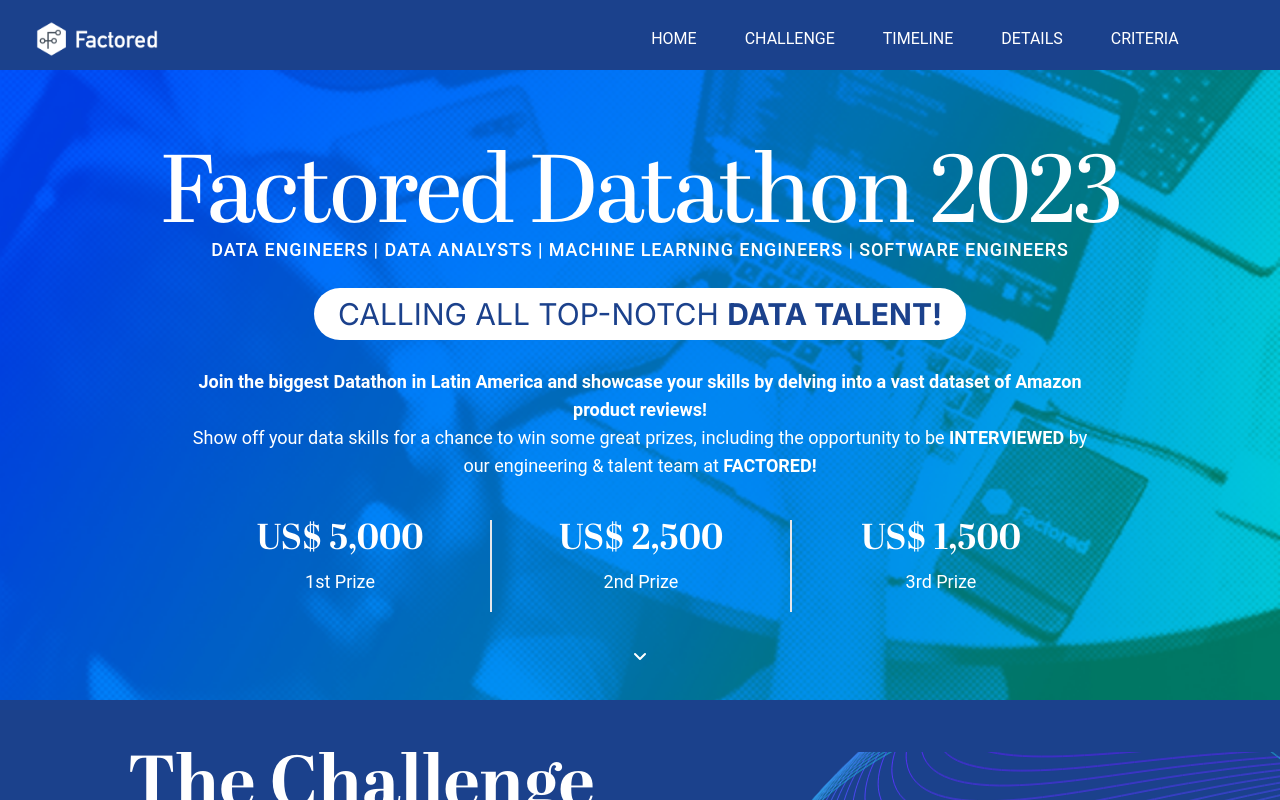
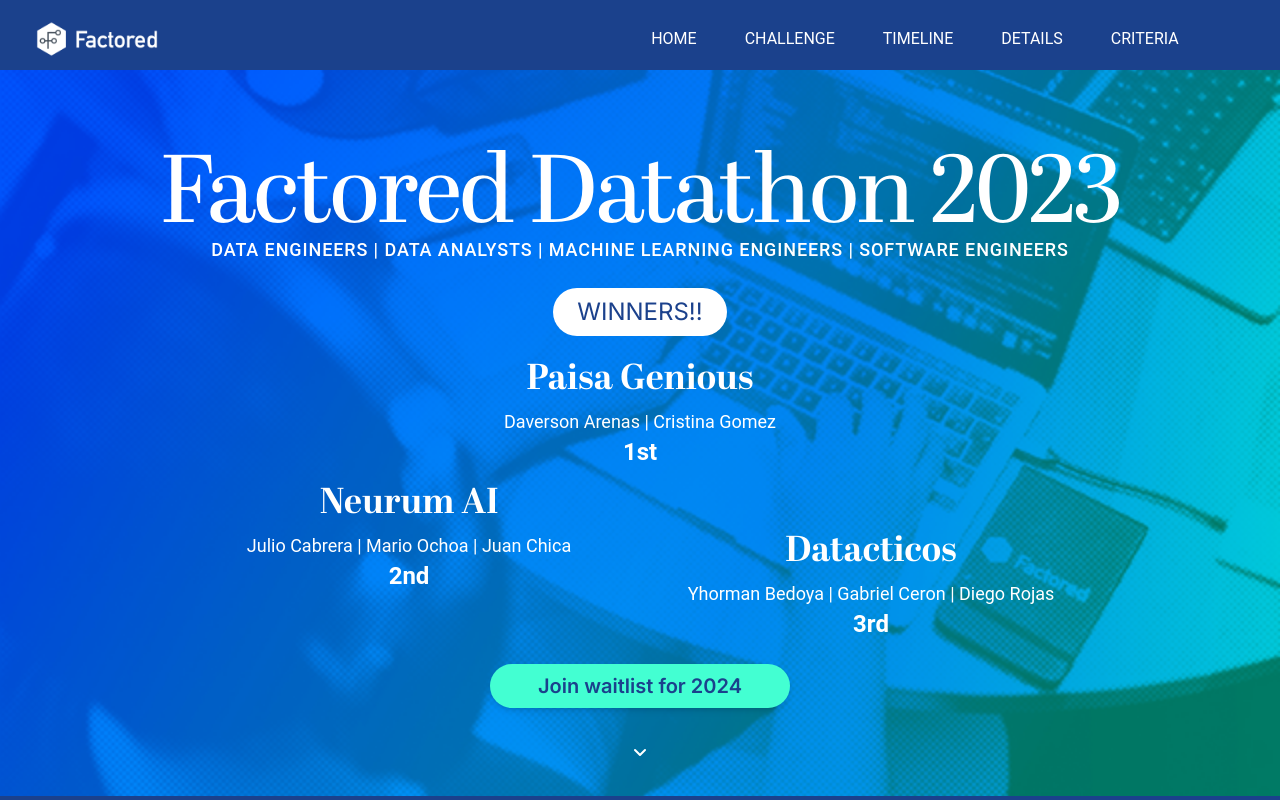
Before and after one commit to Ciroye/hackaton_factored, a Next.js app: page / in a window 1280 px wide. Shown: the top 800 px of the page. Built offline with nearby package versions, Linux system fonts and the light colour scheme.

Commit message:
add winners

```diff
--- a/components/GoogleForm.js
+++ b/components/GoogleForm.js
@@ -12,7 +12,7 @@
     <>
       <BrowserView>
         <a className={className} onClick={handleShow} type="button">
-          Register Now
+          Join waitlist for 2024
         </a>
 
         <Modal show={show} onHide={handleClose} size="lg">
@@ -43,7 +43,7 @@
           type="button"
           target="_blank"
         >
-          Register Now
+          Join waitlist for 2024
         </a>
       </MobileView>
     </>
--- a/components/Hero.js
+++ b/components/Hero.js
@@ -27,56 +27,56 @@
             Software Engineers
           </h4>
           <div className="flex justify-center text-center ">
-            <span className="px-4 py-2 text-3xl uppercase bg-white rounded-full text-second font-robo">
-              Calling all top-notch <strong> data talent!</strong>
+            <span className="px-4 py-2 text-2xl uppercase bg-white rounded-full text-second font-robo">
+              Winners!!
             </span>
           </div>
-          <div className="flex justify-center">
-            <p className="hidden max-w-4xl text-lg text-center text-white align-middle md:block max-auto font-roboto">
-              <br />
-              <span className="font-bold">
-                Join the biggest Datathon in Latin America and showcase your
-                skills by delving into a vast dataset of Amazon product reviews!
-              </span>
-              <br />
-              Show off your data skills for a chance to win some great prizes,
-              including the opportunity to be
-              <a className="font-bold text-white no-underline"> INTERVIEWED </a>
-              by our engineering & talent team at
-              <a className="font-bold text-white no-underline"> FACTORED!</a>
-            </p>
-          </div>
+
           <div className="pt-4">
-            <div className="grid grid-cols-3 row-gap-4 divide-x-2 max-w-[900px] mx-auto ">
+            <div className="grid grid-cols-1 gap-4 max-w-[900px] mx-auto">
               <div className="text-center">
                 <h6 className="text-3xl font-bold md:text-4xl text-deep-purple-accent-400 font-abril">
-                  US$ 5,000
+                  Paisa Genious
+                </h6>
+                <p className="text-2xl text-white md:text-lg font-roboto ">
+                  Daverson Arenas | Cristina Gomez <br />
+                  <strong className="text-4xl text-white md:text-2xl font-roboto ">
+                    1st
+                  </strong>
+                </p>
+                <p className="text-3xl text-white md:text-2xl font-roboto"></p>
+              </div>
+            </div>
+            <div className="grid grid-cols-2 gap-4 max-w-[900px] mx-auto">
+              <div className="text-center">
+                <h6 className="text-3xl font-bold md:text-4xl text-deep-purple-accent-400 font-abril">
+                  Neurum AI
                 </h6>
                 <p className="text-2xl text-white md:text-lg font-roboto">
-                  1st Prize
+                  Julio Cabrera | Mario Ochoa | Juan Chica
+                  <br />
+                  <strong className="text-4xl text-white md:text-2xl font-roboto">
+                    2nd
+                  </strong>
                 </p>
               </div>
-              <div className="text-center">
+              <div className="pt-12 text-center">
                 <h6 className="text-3xl font-bold md:text-4xl text-deep-purple-accent-400 font-abril">
-                  US$ 2,500
-                </h6>
-                <p className="text-2xl text-white md:text-lg font-roboto ">
-                  2nd Prize
-                </p>
-              </div>
-              <div className="text-center">
-                <h6 className="text-3xl font-bold md:text-4xl text-deep-purple-accent-400 font-abril">
-                  US$ 1,500
+                  Datacticos
                 </h6>
                 <p className="text-2xl text-white md:text-lg font-roboto">
-                  3rd Prize
+                  Yhorman Bedoya | Gabriel Ceron | Diego Rojas
+                  <br />
+                  <strong className="text-4xl text-white md:text-2xl font-roboto">
+                    3rd
+                  </strong>
                 </p>
               </div>
             </div>
           </div>
-          {/* <div className="flex justify-center pt-2 md:pt-6">
+          <div className="flex justify-center pt-2 md:pt-6">
             <GoogleForm className="px-12 py-2 text-xl font-semibold text-center no-underline transition duration-200 rounded-full shadow-md text-second bg-fourth" />
-          </div> */}
+          </div>
           <div className="my-6">
             <ScrollLink
               to="challenge"
```
